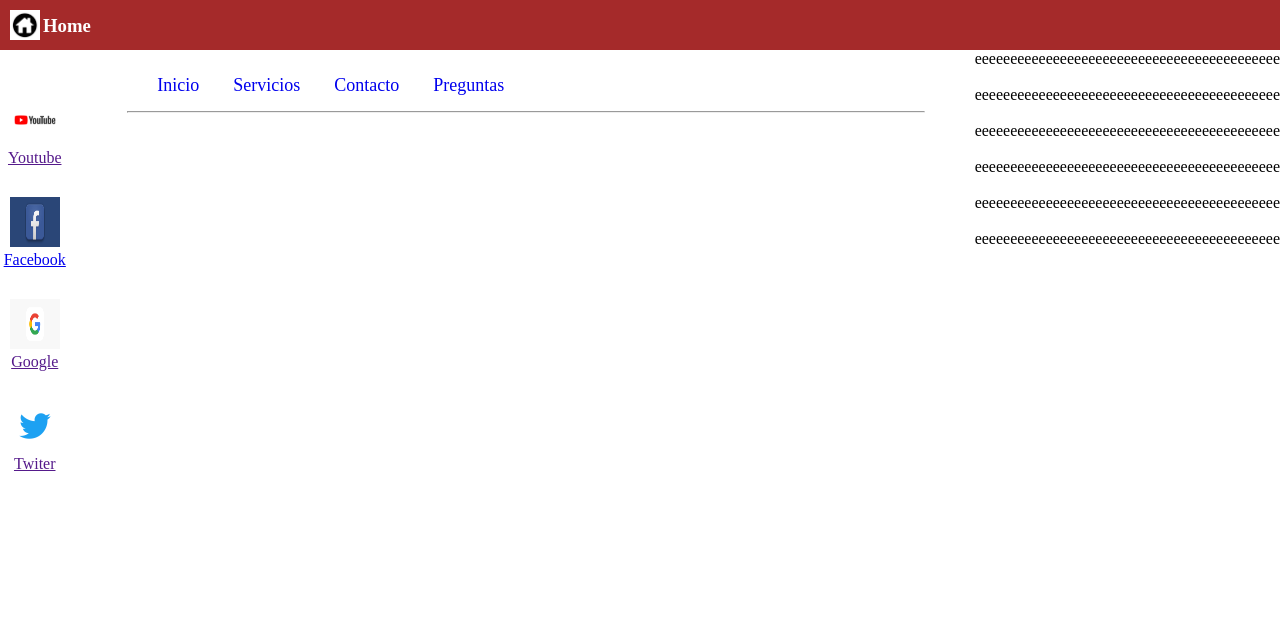
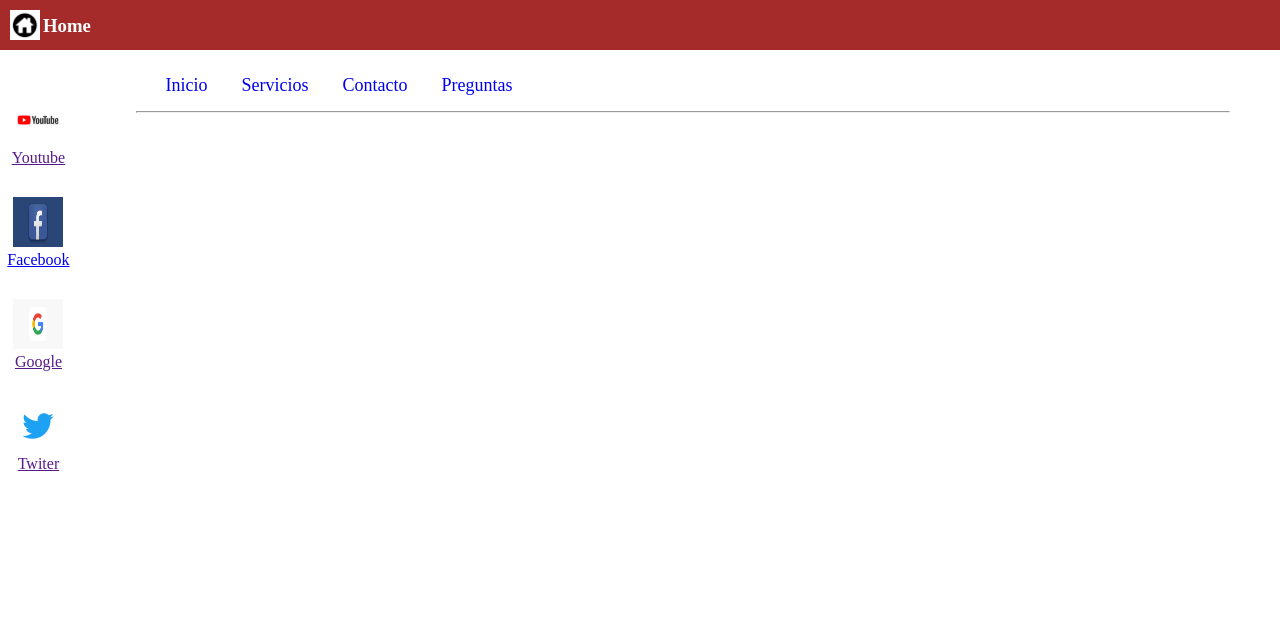
Before and after one commit to jpaiton2334/misitioweb, a plain HTML site: page index.html in a window 1280 px wide. Drawn offline with nearby package versions, Linux system fonts and the light colour scheme; some packages are replaced by stand-ins of ours.

Commit message:
cambios realizados

```diff
--- a/index.html
+++ b/index.html
@@ -39,15 +39,7 @@
         </div>
         <br>
 
-        <div data-aos="fade-up-right">
-             <p>eeeeeeeeeeeeeeeeeeeeeeeeeeeeeeeeeeeeeeeeeee</p><br>
-             <p>eeeeeeeeeeeeeeeeeeeeeeeeeeeeeeeeeeeeeeeeeee</p><br>
-             <p>eeeeeeeeeeeeeeeeeeeeeeeeeeeeeeeeeeeeeeeeeee</p><br>
-             <p>eeeeeeeeeeeeeeeeeeeeeeeeeeeeeeeeeeeeeeeeeee</p><br>
-             <p>eeeeeeeeeeeeeeeeeeeeeeeeeeeeeeeeeeeeeeeeeee</p><br>
-             <p>eeeeeeeeeeeeeeeeeeeeeeeeeeeeeeeeeeeeeeeeeee</p>
 
-        </div>
 
     </main>
 <script src="js/jquery.js"></script>
```
Also changed, not shown: servicio.html (+1 -6 lines).
